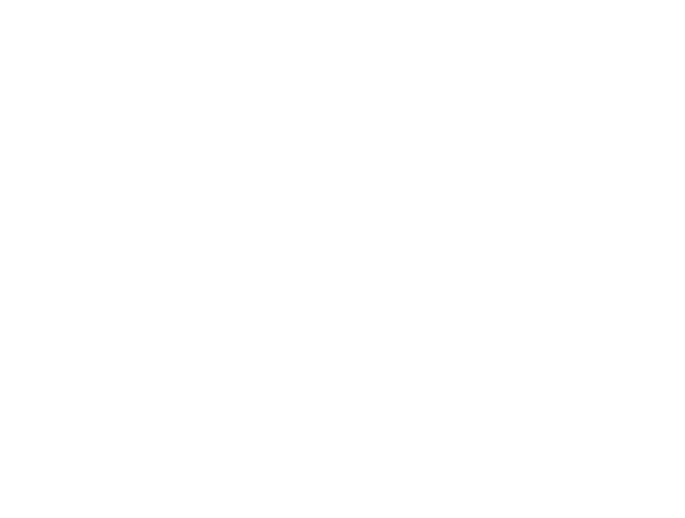
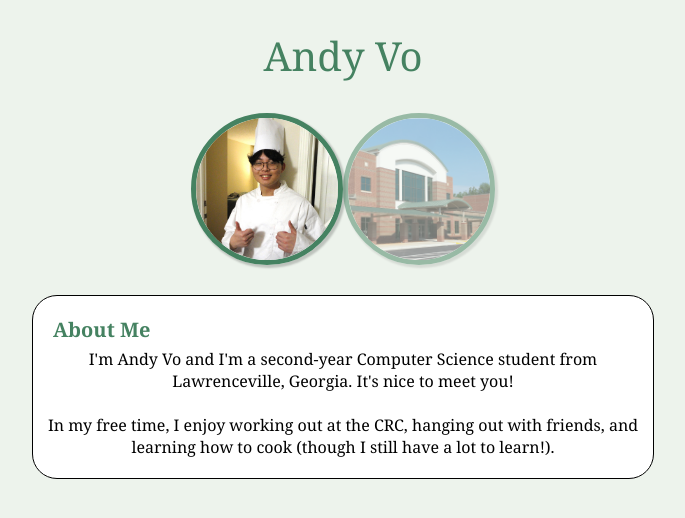
Before and after one commit to andyvo2004/spring24-dev-bootcamp-assessment, a plain HTML site: page index.html in a window 1280 px wide. Shown: the whole page, without its empty margins (297-982 px from the left). Drawn offline with Linux system fonts and the light colour scheme.

Commit message:
completed card

```diff
--- /dev/null
+++ b/buttons.js
@@ -0,0 +1,29 @@
+const textArr = ["I'm Andy Vo and I'm a second-year Computer Science student from Lawrenceville, Georgia. It's nice to meet you!\n" +
+"        <br>" +
+"        <br>" +
+"        In my free time, I enjoy working out at the CRC, hanging out with friends, and learning how to cook (though I still have a lot to learn!).",
+"As a student at one of the best institutions in the nation, I'm passionate about learning and teaching others. In the past, I have volunteered at elementary schools, working with teachers and students to educate the students about computer science and the STEM field in general. Through my efforts, I hope to inspire others to recognize the joys of working in this field, hopefully making an impact on the world through the power of computer science!\n" +
+"        <br>" +
+"        <br>" +
+"        In Bits of Good, I hope to contribute to the group with my skills in back-end development, as I am not the best at anything involving design. However, I do have some previous experience in front-end design from previous projects where I have worked as a full-stack developer. I'm hoping to help in any way possible, as I'm a fast learner and I'm always willing to learn new things."]
+
+let curr = 0;
+function switchImg() {
+    if (curr === 0) {
+        curr = 1;
+        document.getElementById("boxText").innerHTML = textArr[1];
+        document.getElementById("boxHead").innerHTML = "More About Me";
+        document.getElementById("image1").classList.add("faded");
+        document.getElementById("image1").onclick = function() {switchImg()};
+        document.getElementById("image2").classList.remove("faded");
+        document.getElementById("image2").onclick = function() {};
+    } else {
+        curr = 0;
+        document.getElementById("boxText").innerHTML = textArr[0];
+        document.getElementById("boxHead").innerHTML = "About Me";
+        document.getElementById("image2").classList.add("faded");
+        document.getElementById("image2").onclick = function() {switchImg()};
+        document.getElementById("image1").classList.remove("faded");
+        document.getElementById("image1").onclick = function() {};
+    }
+}
--- a/index.html
+++ b/index.html
@@ -1,8 +1,28 @@
 <!DOCTYPE html>
 
-<html>
+<html id="bg-color">
     <head>
         <link rel="stylesheet" href="styles.css">
+        <script src="buttons.js"></script>
     </head>
-<!-- Your HTML Here -->
+    <div class="h1 text-color font">
+        Andy Vo
+    </div>
+    <div id="images-container">
+        <div id="image1" class="image">
+            <img src="images/me.jpg" alt="a picture of me">
+        </div>
+        <div id="image2" class="image faded" onclick="switchImg()">
+            <img src="images/baggett-es.png" alt="school I volunteered at">
+        </div>
+    </div>
+    <div id="box" class="text-color font">
+        <div id="boxHead">About Me</div>
+        <div id="boxText">
+        I'm Andy Vo and I'm a second-year Computer Science student from Lawrenceville, Georgia. It's nice to meet you!
+        <br>
+        <br>
+        In my free time, I enjoy working out at the CRC, hanging out with friends, and learning how to cook (though I still have a lot to learn!).
+        </div>
+    </div>
 </html>
--- a/styles.css
+++ b/styles.css
@@ -1,3 +1,60 @@
-/* Your Styles Here */
-body{
+body {
+    display: flex;
+    flex-direction: column;
+    gap: 30px;
+    background-color: #edf3ec;
 }
+#box {
+    width: 600px;
+    height: auto;
+    border: 1px solid black;
+    margin: auto;
+    padding: 10px;
+    border-radius: 25px;
+    text-align: center;
+    background-color: #FFFFFF;
+}
+.h1 {
+    text-align: center;
+    font-size: 40px;
+    margin-top: 20px;
+    color: #458261;
+}
+#images-container {
+    display: flex;
+    margin-left: 30rem;
+    margin-right: 30rem;
+}
+.image {
+    width: 200px;
+    overflow: hidden;
+    border-radius: 50%;
+    border: 5px solid #458261;
+    display: flex;
+    margin:auto;
+    box-shadow: 2px 2px 2px 1px rgb(0 0 0 / 20%);
+}
+img {
+    width: 100%;
+    height: 100%;
+}
+.faded {
+    opacity: 50%;
+}
+.faded:hover {
+    opacity: 1.0;
+    cursor: pointer;
+}
+#boxHead {
+    text-align: left;
+    font-size: 20px;
+    margin: 10px 10px 5px;
+    color: #458261;
+    font-weight: bold;
+}
+.font {
+    font-family: Georgia, serif;
+}
+#boxText {
+    margin-bottom: 10px;
+}
```
Also changed, not shown: images/baggett-es.png (added), images/me.jpg (added).
